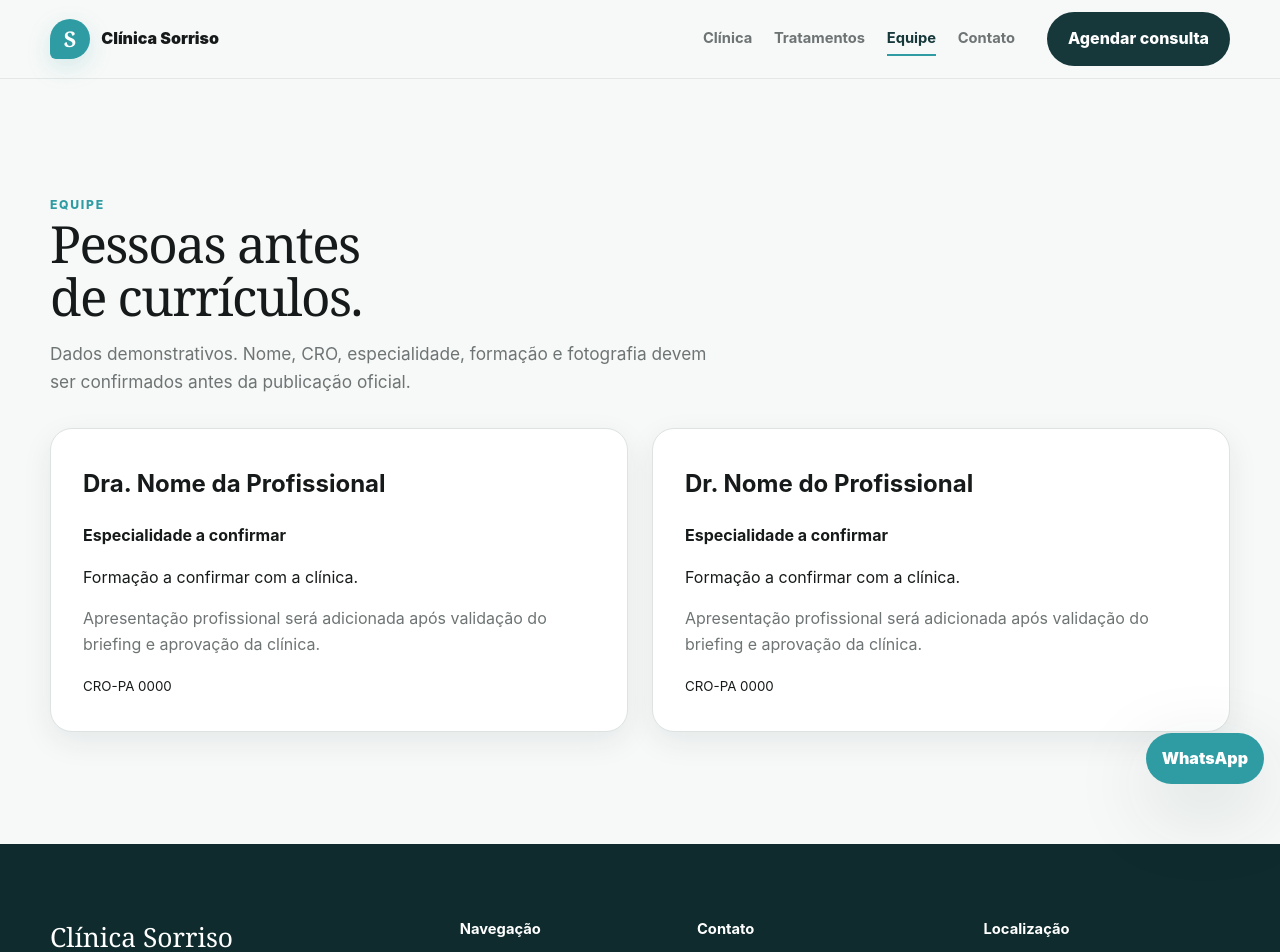
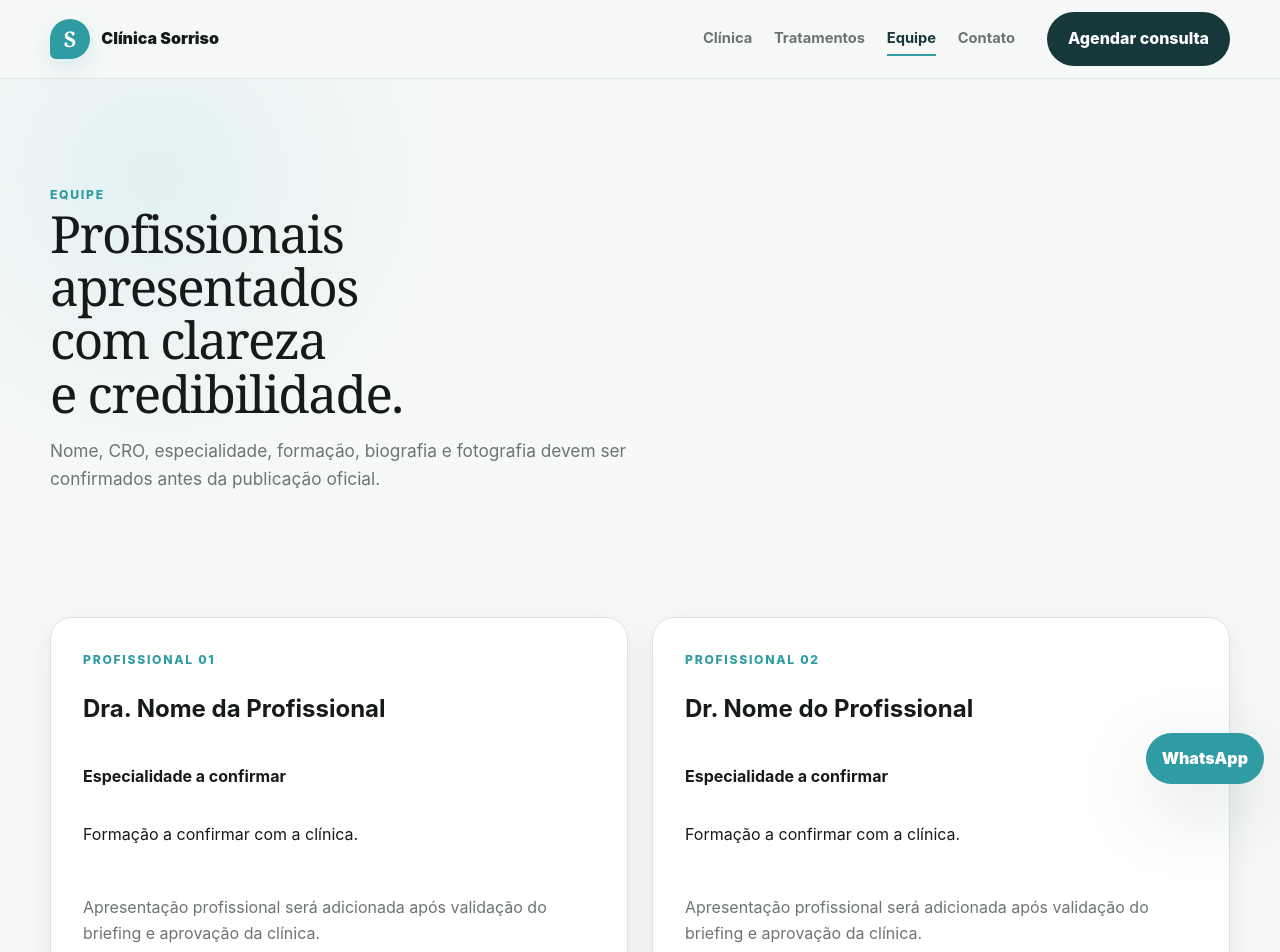
Before and after one commit to mandresoeiro/Clinica-Sorriso, a React (Vite) app: page /equipe in a window 1280 px wide. Shown: the top 952 px of the page. Built offline with nearby package versions, Linux system fonts and the light colour scheme.

Commit message:
refactor: polish internal pages for demo release

```diff
--- a/src/pages/Team.tsx
+++ b/src/pages/Team.tsx
@@ -1,2 +1,33 @@
 import { professionals } from '../content/professionals'
-export function Team(){return <section className="section"><div className="container"><span className="eyebrow">Equipe</span><h1 className="title">Pessoas antes de currículos.</h1><p className="lead">Dados demonstrativos. Nome, CRO, especialidade, formação e fotografia devem ser confirmados antes da publicação oficial.</p><div className="grid grid-2" style={{marginTop:'2rem'}}>{professionals.map(p=><article className="card" key={p.slug}><h2>{p.name}</h2><strong>{p.specialty}</strong><p>{p.formation}</p><p className="muted">{p.bio}</p><small>{p.cro}</small></article>)}</div></div></section>}
+
+export function Team() {
+  return (
+    <>
+      <section className="page-hero">
+        <div className="container">
+          <span className="eyebrow">Equipe</span>
+          <h1 className="title">Profissionais apresentados com clareza e credibilidade.</h1>
+          <p className="lead">
+            Nome, CRO, especialidade, formação, biografia e fotografia devem ser
+            confirmados antes da publicação oficial.
+          </p>
+        </div>
+      </section>
+
+      <section className="section--tight">
+        <div className="container grid grid-2">
+          {professionals.map((professional, index) => (
+            <article className="card stack" key={professional.slug}>
+              <span className="eyebrow">Profissional {String(index + 1).padStart(2, '0')}</span>
+              <h2>{professional.name}</h2>
+              <strong>{professional.specialty}</strong>
+              <p>{professional.formation}</p>
+              <p className="muted">{professional.bio}</p>
+              <small>{professional.cro}</small>
+            </article>
+          ))}
+        </div>
+      </section>
+    </>
+  )
+}
```
